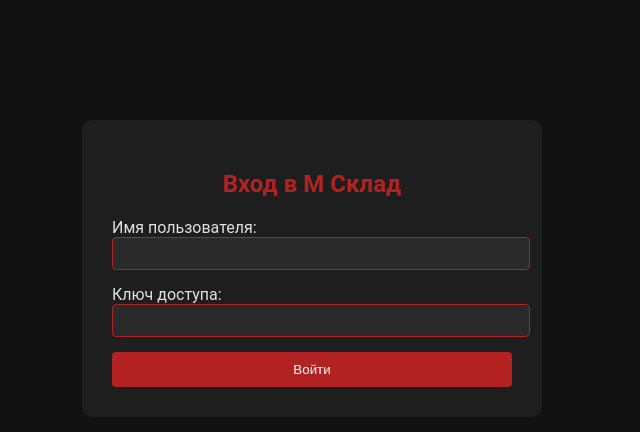
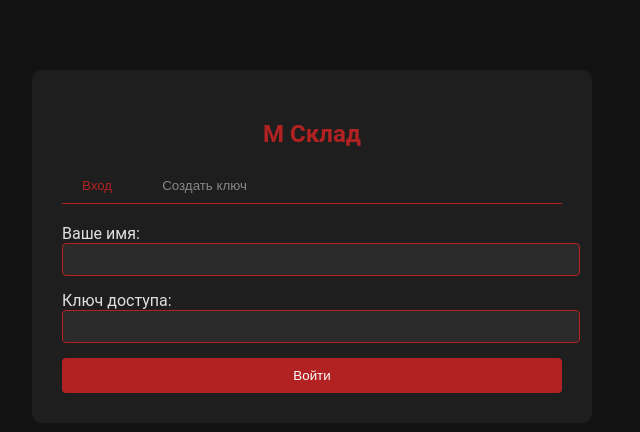
Before and after one commit to maxgogol228/M_sklad, a Django app: page /login/ in a window 1280 px wide. Shown: the part 68-500 px from the top of the page, without its empty margins (328-968 px from the left). Run offline with Django 5.2, Linux system fonts and the light colour scheme.

Commit message:
Update login.html

```diff
--- a/stock/templates/stock/login.html
+++ b/stock/templates/stock/login.html
@@ -1,21 +1,29 @@
 {% extends 'stock/base.html' %}
 {% block content %}
-<div style="max-width: 400px; margin: 100px auto; background: #1e1e1e; padding: 30px; border-radius: 10px;">
-    <h2 style="color: #b22222; text-align: center;">Вход в М Склад</h2>
+<div style="max-width: 500px; margin: 50px auto; background: #1e1e1e; padding: 30px; border-radius: 10px;">
+    <h2 style="color: #b22222; text-align: center;">М Склад</h2>
 
     {% if messages %}
         {% for message in messages %}
-            <div style="background: #b22222; color: white; padding: 10px; margin: 10px 0; border-radius: 5px;">
+            <div style="background: {% if message.tags == 'error' %}#b22222{% else %}#2a2a2a{% endif %}; color: white; padding: 10px; margin: 10px 0; border-radius: 5px;">
                 {{ message }}
             </div>
         {% endfor %}
     {% endif %}
 
+    <!-- Вкладки -->
+    <div style="display: flex; gap: 10px; margin-bottom: 20px; border-bottom: 1px solid #b22222;">
+        <button onclick="showTab('login')" id="tab-login" class="tab-btn active" style="background: none; border: none; color: #b22222; padding: 10px 20px; cursor: pointer;">Вход</button>
+        <button onclick="showTab('create')" id="tab-create" class="tab-btn" style="background: none; border: none; color: #888; padding: 10px 20px; cursor: pointer;">Создать ключ</button>
+    </div>
+
+    <!-- Форма входа -->
+    <div id="login-tab" class="tab-content">
         <form method="post">
             {% csrf_token %}
-        <input type="hidden" name="device_id" value="">
+            <input type="hidden" name="action" value="login">
             <div style="margin-bottom: 15px;">
-            <label>Имя пользователя:</label>
+                <label>Ваше имя:</label>
                 <input type="text" name="name" required style="width: 100%; padding: 8px; background: #2a2a2a; color: white; border: 1px solid #b22222; border-radius: 4px;">
             </div>
             <div style="margin-bottom: 15px;">
@@ -25,4 +33,36 @@
             <button type="submit" style="width: 100%; background: #b22222; color: white; padding: 10px; border: none; border-radius: 4px; cursor: pointer;">Войти</button>
         </form>
     </div>
+
+    <!-- Форма создания ключа -->
+    <div id="create-tab" class="tab-content" style="display: none;">
+        <form method="post">
+            {% csrf_token %}
+            <input type="hidden" name="action" value="create_key">
+            <div style="margin-bottom: 15px;">
+                <label>Ваше имя:</label>
+                <input type="text" name="name" required style="width: 100%; padding: 8px; background: #2a2a2a; color: white; border: 1px solid #b22222; border-radius: 4px;">
+            </div>
+            <div style="margin-bottom: 15px;">
+                <label>Новый ключ (придумайте сами):</label>
+                <input type="text" name="new_key" required style="width: 100%; padding: 8px; background: #2a2a2a; color: white; border: 1px solid #b22222; border-radius: 4px;">
+            </div>
+            <button type="submit" style="width: 100%; background: #333; color: white; padding: 10px; border: none; border-radius: 4px; cursor: pointer;">Создать ключ</button>
+        </form>
+        <p style="margin-top: 15px; font-size: 12px; color: #888;">После создания ключа дождитесь активации администратором</p>
+    </div>
+</div>
+
+<script>
+function showTab(tab) {
+    document.getElementById('login-tab').style.display = tab === 'login' ? 'block' : 'none';
+    document.getElementById('create-tab').style.display = tab === 'create' ? 'block' : 'none';
+    document.querySelectorAll('.tab-btn').forEach(btn => {
+        btn.style.color = '#888';
+        btn.classList.remove('active');
+    });
+    document.getElementById(`tab-${tab}`).style.color = '#b22222';
+    document.getElementById(`tab-${tab}`).classList.add('active');
+}
+</script>
 {% endblock %}
```
Lines whose indentation alone changed are shown as unchanged.
